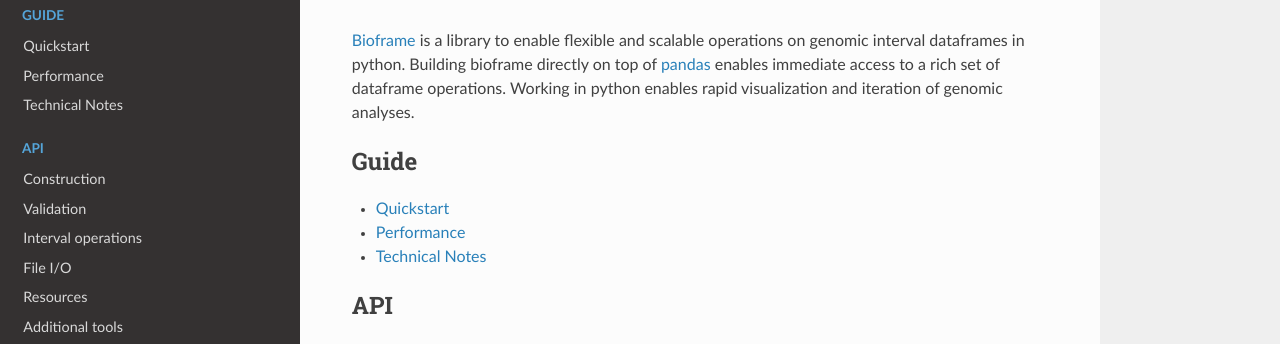
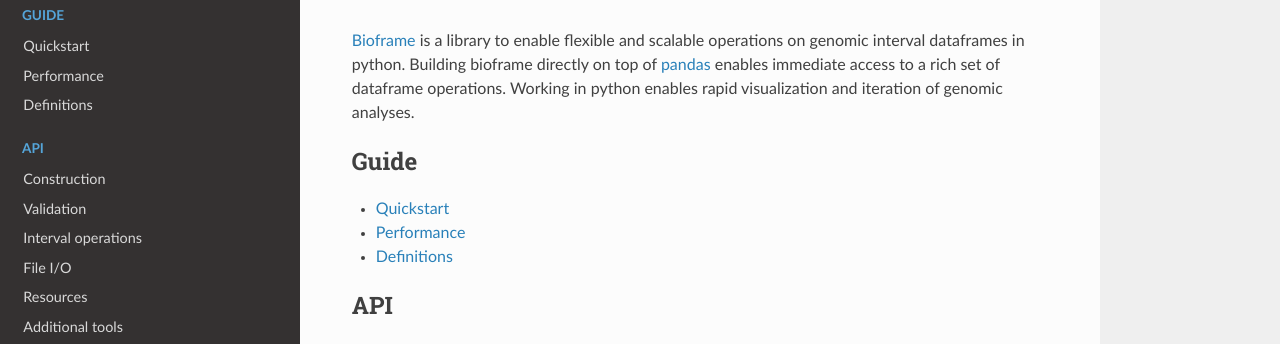
Before and after one commit to open2c/bioframe, a Sphinx documentation site: the page built from docs/index.rst, in a window 1280 px wide and 986 px high. Shown: the part 131-475 px from the top of the window. Built offline with Sphinx 7.4.7 and the Read the Docs theme 2.0.0, drawn with Linux system fonts in a browser that asks for light colours; pages that are not in the unit, such as notebooks, are missing from menus.

Commit message:
docs: rename technical_notes -> definitions

```diff
--- a/docs/guide-technical-notes.rst
+++ b/docs/guide-definitions.rst
@@ -1,7 +1,7 @@
-.. _Technical_Notes:
+.. _Definitions:
 
-Technical Notes
-===============
+Definitions
+===========
 
 
 Interval:
--- a/docs/index.rst
+++ b/docs/index.rst
@@ -17,7 +17,7 @@
    guide-intervalops.md
    guide-performance.ipynb
    guide-recipes.md
-   guide-technical-notes
+   guide-definitions
 
 .. toctree::
    :maxdepth: 1
```
